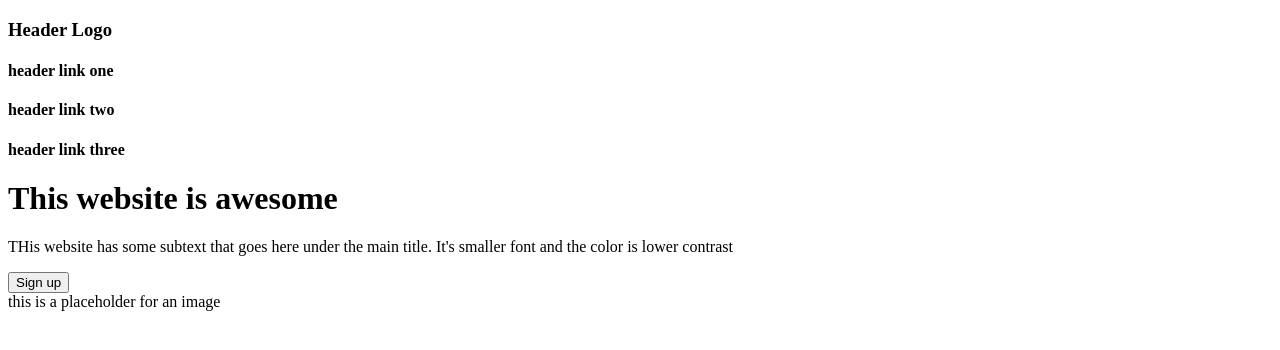
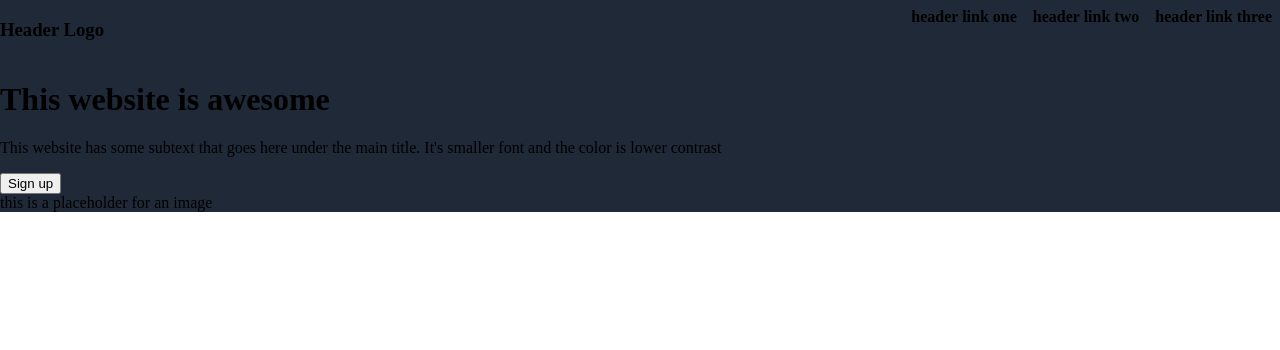
Before and after one commit to NeotameGO/landing-page, a plain HTML site: page index.html in a window 1280 px wide. Drawn offline with Linux system fonts and the light colour scheme.

Commit message:
Add background to header

```diff
--- a/index.html
+++ b/index.html
@@ -9,14 +9,25 @@
 </head>
 <body>
     <div class="header">
+        <div class="header-background">
+            <div class="header-elements">
                 <h3>Header Logo</h3>
+                <div class="link">
                     <h4>header link one</h4>
                     <h4>header link two</h4>
                     <h4>header link three</h4>
+                </div>
+            </div>
+            <div>
                 <h1>This website is awesome</h1>
-        <p>THis website has some subtext that goes here under the main title. It's smaller font and the color is lower contrast</p>
+                <p>This website has some subtext that goes here under the main title. It's smaller font and the color is lower contrast</p>
                 <button>Sign up</button>
-        <div>this is a placeholder for an image</div>
+            </div>
+
+            <div>
+                this is a placeholder for an image
+            </div>
+        </div>
     </div>
 
 
--- a/style.css
+++ b/style.css
@@ -0,0 +1,21 @@
+body {
+    margin: 0;
+    padding: 0;
+}
+
+.link {
+    display: flex;
+}
+
+h4 {
+    margin: 8px;
+}
+
+.header-elements {
+    display: flex;
+    justify-content: space-between;
+}
+
+.header-background {
+    background-color: #1F2937;
+}
```
Lines whose indentation alone changed are shown as unchanged.
